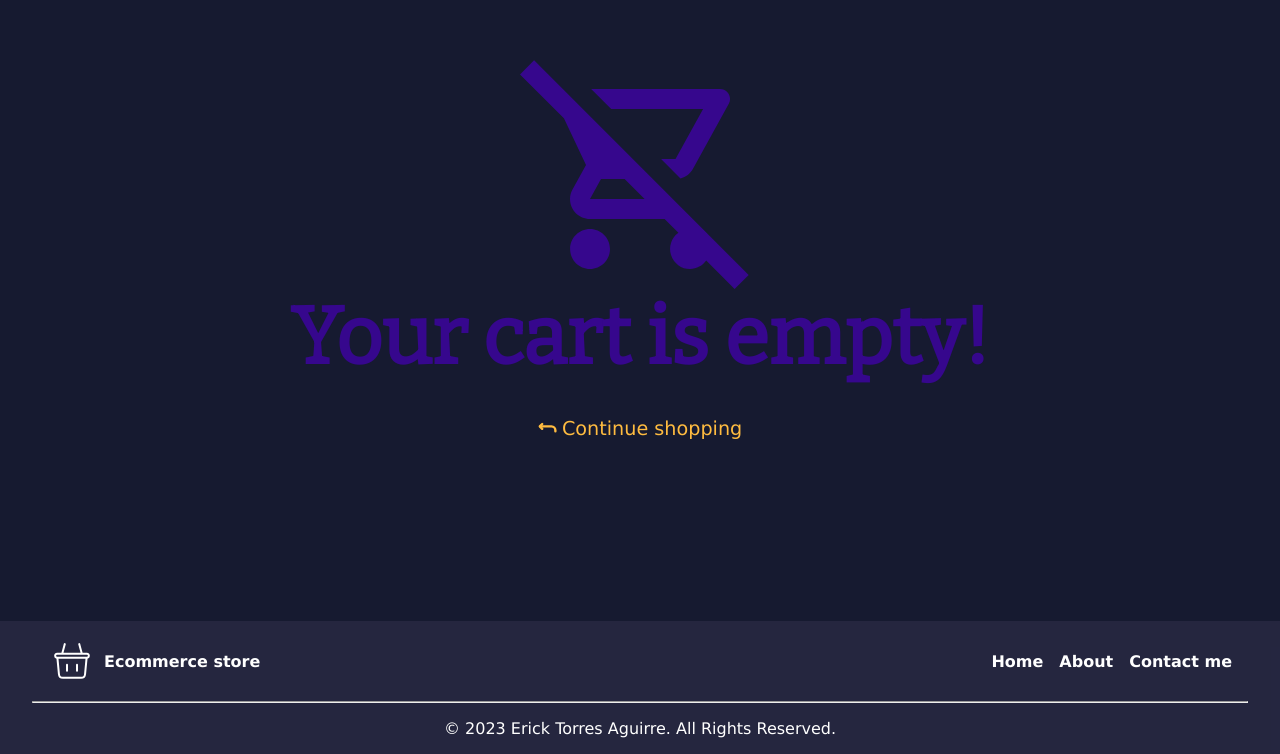
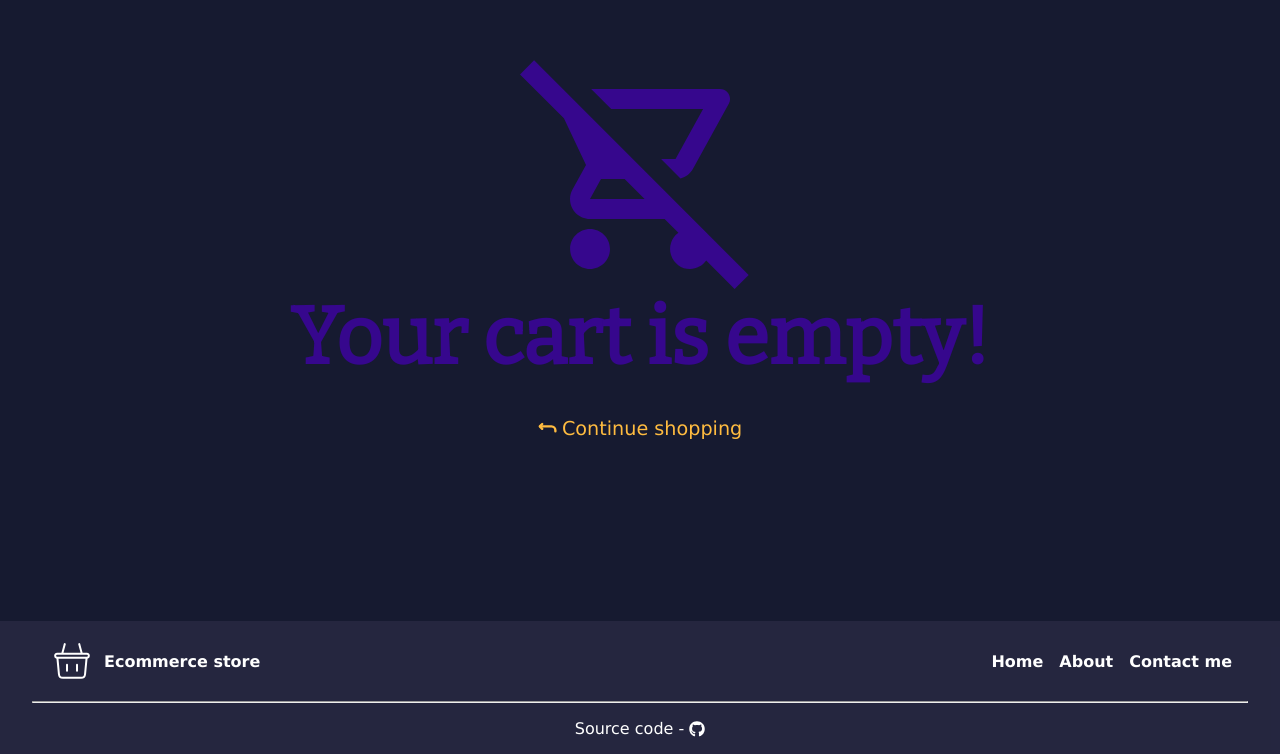
Before and after one commit to Eckry/store-app, a React (Vite) app: page /store-app/cart in a window 1280 px wide. Shown: the part 116-870 px from the top of the page. Built offline with nearby package versions, Linux system fonts and the light colour scheme.

Commit message:
add source code to footer

```diff
--- a/src/components/Footer.jsx
+++ b/src/components/Footer.jsx
@@ -1,5 +1,6 @@
 import "./styles/Footer.css";
 import { CiShoppingBasket } from "react-icons/ci";
+import { FaGithub } from "react-icons/fa";
 import { Link } from "react-router-dom";
 
 export default function Footer() {
@@ -29,17 +30,9 @@ export default function Footer() {
         </ul>
       </div>
       <hr />
-      <p className="footer-copyright">
-        © 2023{" "}
-        <a
-          href="https://github.com/Eckry"
-          target="_blank"
-          className="footer-copyright-anchor"
-        >
-          Erick Torres Aguirre
-        </a>
-        . All Rights Reserved.
-      </p>
+      <a target="_blank" className="footer-link" href="https://github.com/Eckry/store-app">
+        Source code - <FaGithub />
+      </a>
     </footer>
   );
 }
--- a/src/components/styles/Footer.css
+++ b/src/components/styles/Footer.css
@@ -44,14 +44,19 @@
   list-style: none;
 }
 
-.footer-copyright {
-  margin-top: 1rem;
-  text-align: center;
+.footer-link {
+  display: flex;
+  justify-content: center;
+  align-items: center;
+  gap: 5px;
+  width: fit-content;
+  margin: 1rem auto 0 auto;
 }
 
-.footer-copyright-anchor {
-  color: white;
+.footer-link:hover {
+  color: var(--highlight-color-two);
 }
+
 
 @media (max-width: 600px) {
   .contact-information ,.footer-links {
@@ -59,9 +64,3 @@
     text-align: center;
   }
 }
-
-@media(max-width: 500px){
-  .footer-copyright {
-    font-size: 12px;
-  }
-}
```
